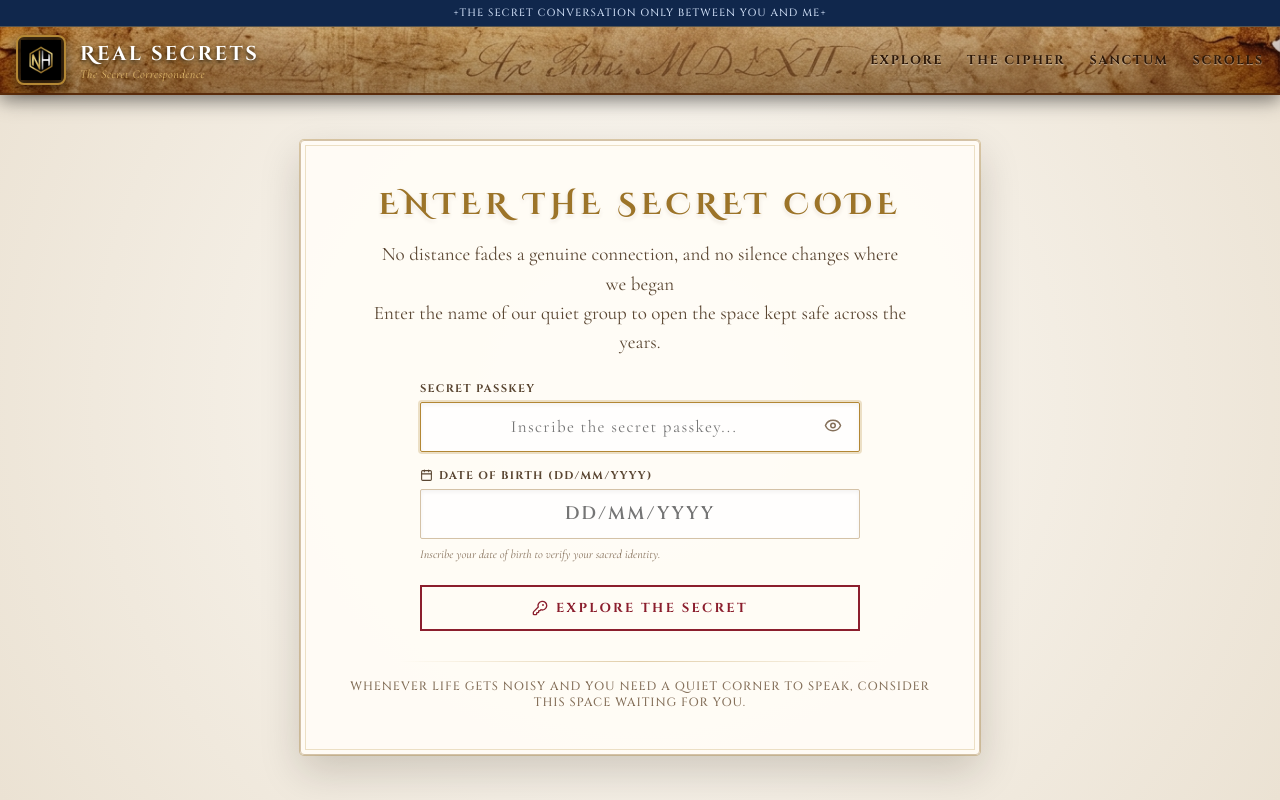
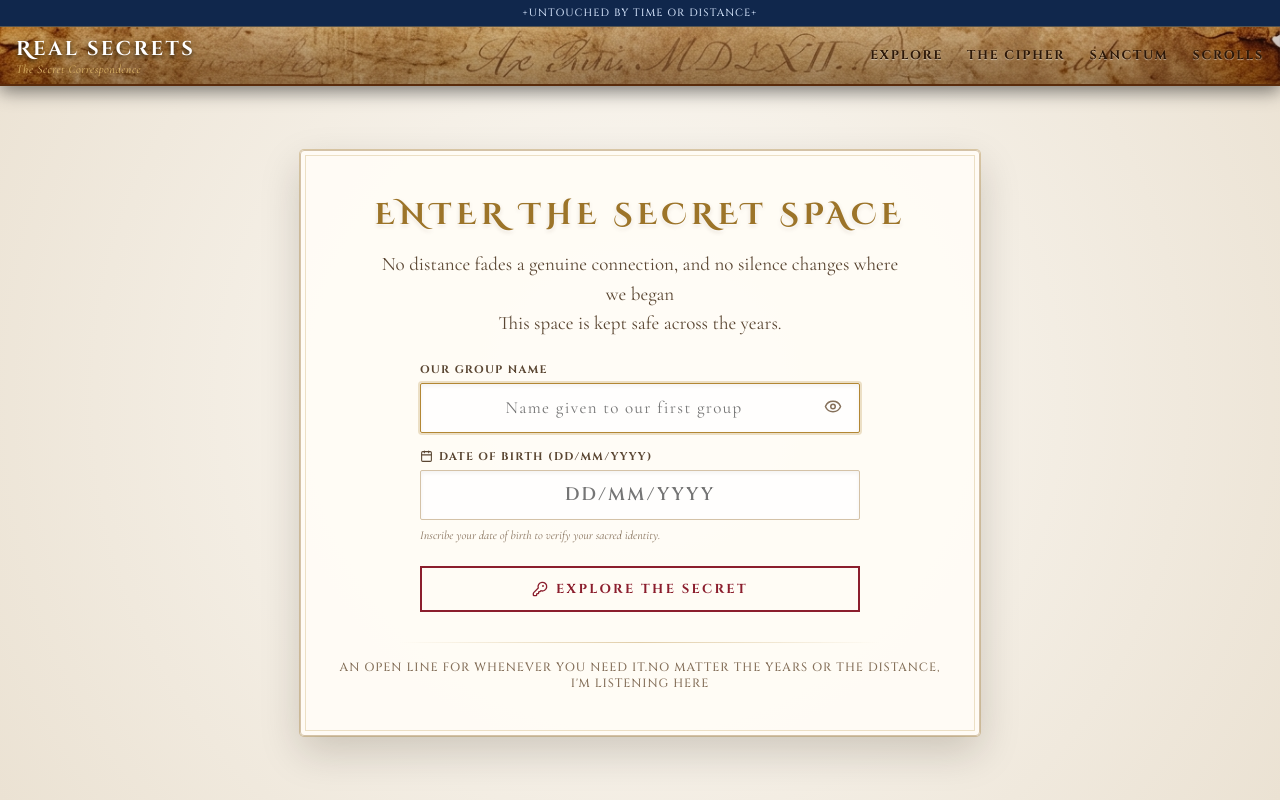
Before and after one commit to nitheswaran27/RealSecrets, a React (Vite) app: page / in a window 1280 px wide. Built offline with nearby package versions, Linux system fonts and the light colour scheme; no server answers.

Commit message:
Update Realsecrets website

```diff
--- a/src/components/HeaderBanner.jsx
+++ b/src/components/HeaderBanner.jsx
@@ -6,21 +6,21 @@ export default function HeaderBanner() {
     <header style={styles.headerContainer}>
       {/* 1. Top Navy Announcement Ribbon (Exact match to image) */}
       <div className="navy-top-bar">
-        <span>+THE SECRET CONVERSATION ONLY BETWEEN YOU and ME+</span>
+        <span>+UNTOUCHED BY TIME OR DISTANCE+</span>
       </div>
 
       {/* 2. Main Parchment Banner with nhlogo & Navigation */}
       <div className="parchment-header-banner">
         {/* Left: nhlogo (Website Logo) */}
         <div style={styles.logoSection}>
-          <div style={styles.logoFrame} title="Realsecrets — N & H Sacred Cipher">
+          {/* <div style={styles.logoFrame} title="Realsecrets — N & H Sacred Cipher">
             <img
               src={nhLogo}
               alt="Realsecrets N & H Logo"
               style={styles.logoImg}
               id="website-logo"
             />
-          </div>
+          </div> */}
           <div style={styles.logoTitles}>
             <span style={styles.logoMainTitle}>Real secrets</span>
             <span style={styles.logoSubtitle}>The Secret Correspondence</span>
--- a/src/components/SecretCodeModal.jsx
+++ b/src/components/SecretCodeModal.jsx
@@ -148,14 +148,14 @@ export default function SecretCodeModal({ onUnlock, defaultCode = 'bepositive' }
 
           {/* Golden Roman Heading (Matches "READ THE SECRET STORIES") */}
           <h1 className="secret-heading-gold" style={styles.headingTitle}>
-            ENTER THE SECRET CODE
+            ENTER THE SECRET SPACE
           </h1>
 
           {/* Introductory Literary Paragraph */}
           <p style={styles.introParagraph}>
             No distance fades a genuine connection, and no silence changes where we began <br />
 
-            Enter the name of our quiet group to open the space kept safe across the years.
+            This space is kept safe across the years.
           </p>
 
           {/* Form */}
@@ -163,7 +163,7 @@ export default function SecretCodeModal({ onUnlock, defaultCode = 'bepositive' }
             {/* Box 1: Secret Code Input */}
             <div style={styles.fieldGroup}>
               <label htmlFor="secret-code-input" style={styles.fieldLabel}>
-                SECRET PASSKEY
+                our group name
               </label>
               <div style={styles.inputWrapper}>
                 <input
@@ -174,7 +174,7 @@ export default function SecretCodeModal({ onUnlock, defaultCode = 'bepositive' }
                   onKeyDown={handleCodeKeyDown}
                   onBeforeInput={handleCodeBeforeInput}
                   onPaste={handleCodePaste}
-                  placeholder="Inscribe the secret passkey..."
+                  placeholder="Name given to our first group"
                   autoCapitalize="none"
                   autoComplete="off"
                   autoCorrect="off"
@@ -253,8 +253,7 @@ export default function SecretCodeModal({ onUnlock, defaultCode = 'bepositive' }
 
           {/* Footer Cryptographic Seal */}
           <div style={styles.securitySealFooter}>
-
-            <span>Whenever life gets noisy and you need a quiet corner to speak, consider this space waiting for you.</span>
+            <span>An open line for whenever you need it.No matter the years or the distance, i'm listening here</span>
           </div>
         </div>
       </main>
```
